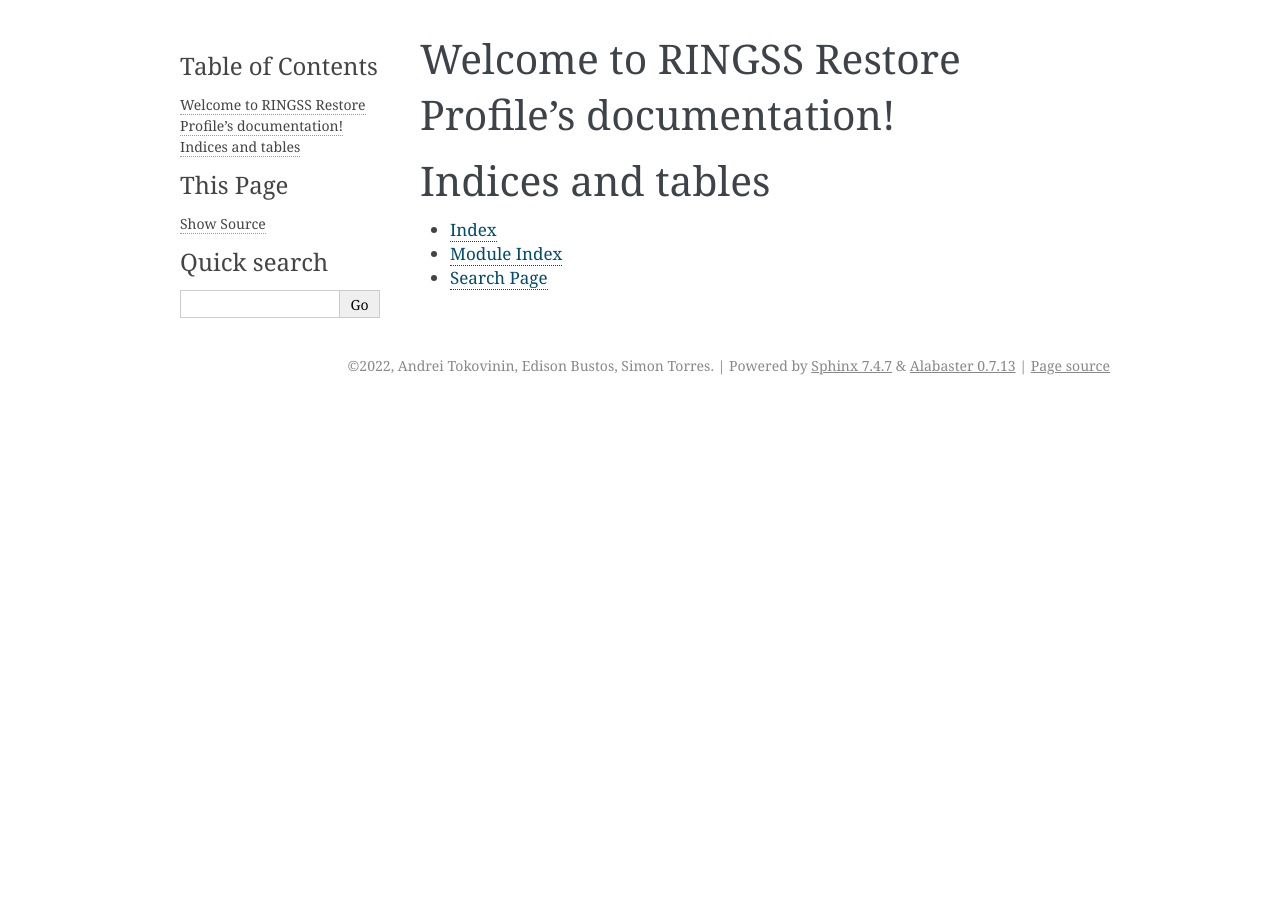
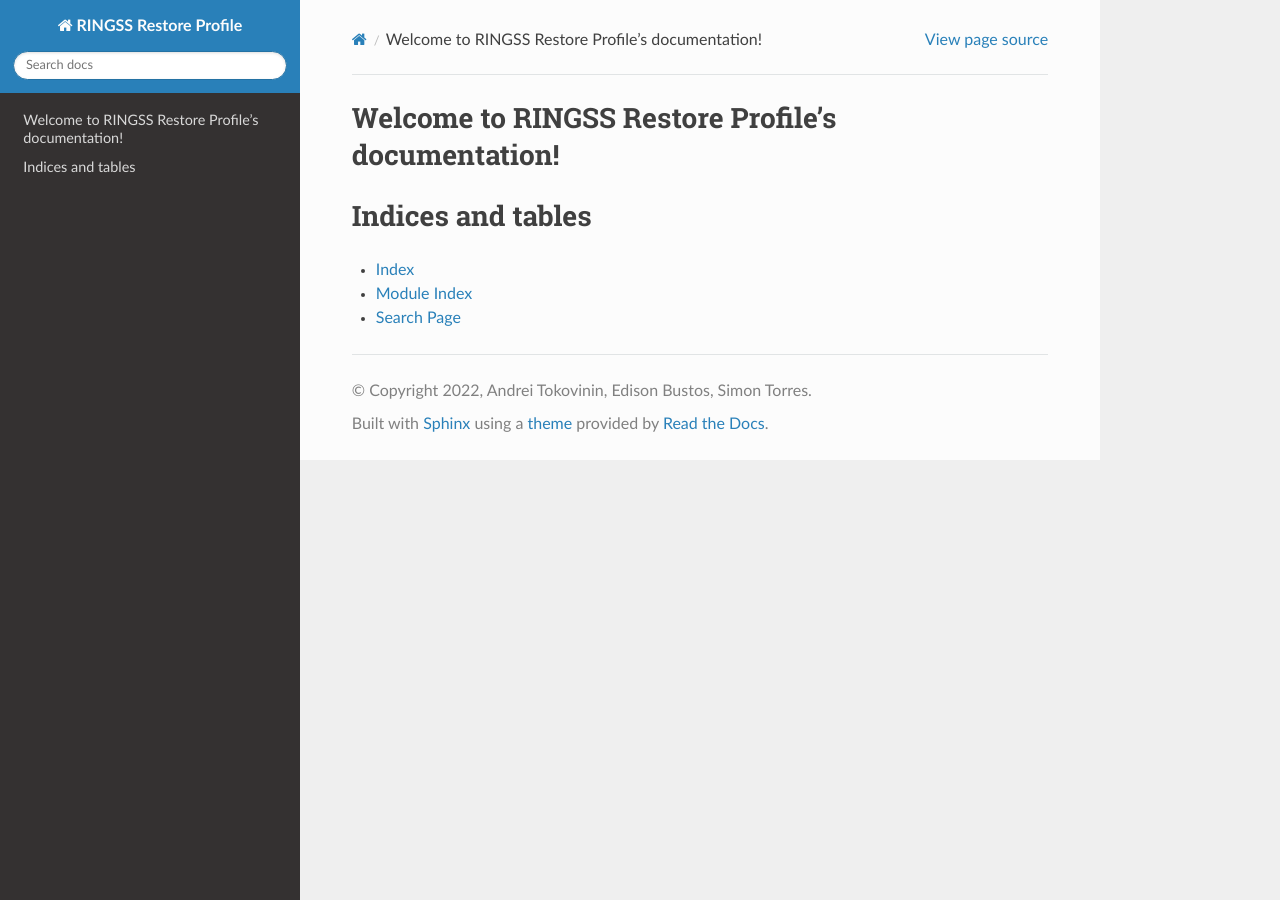
Before and after one commit to soar-telescope/ringss_restore_profile, a Sphinx documentation site: the page built from docs/index.rst, in a window 1280 px wide. Built offline with Sphinx 7.4.7 and the Read the Docs theme 2.0.0, drawn with Linux system fonts in a browser that asks for light colours.

Commit message:
added sphinx extension and changed default theme to sphinx_rtd_theme

```diff
--- a/docs/conf.py
+++ b/docs/conf.py
@@ -31,6 +31,7 @@ release = '0.1.0'
 # extensions coming with Sphinx (named 'sphinx.ext.*') or your custom
 # ones.
 extensions = [
+    'sphinx.ext.autodoc'
 ]
 
 # Add any paths that contain templates here, relative to this directory.
@@ -47,7 +48,7 @@ exclude_patterns = ['_build', 'Thumbs.db', '.DS_Store']
 # The theme to use for HTML and HTML Help pages.  See the documentation for
 # a list of builtin themes.
 #
-html_theme = 'alabaster'
+html_theme = 'sphinx_rtd_theme'
 
 # Add any paths that contain custom static files (such as style sheets) here,
 # relative to this directory. They are copied after the builtin static files,
```
